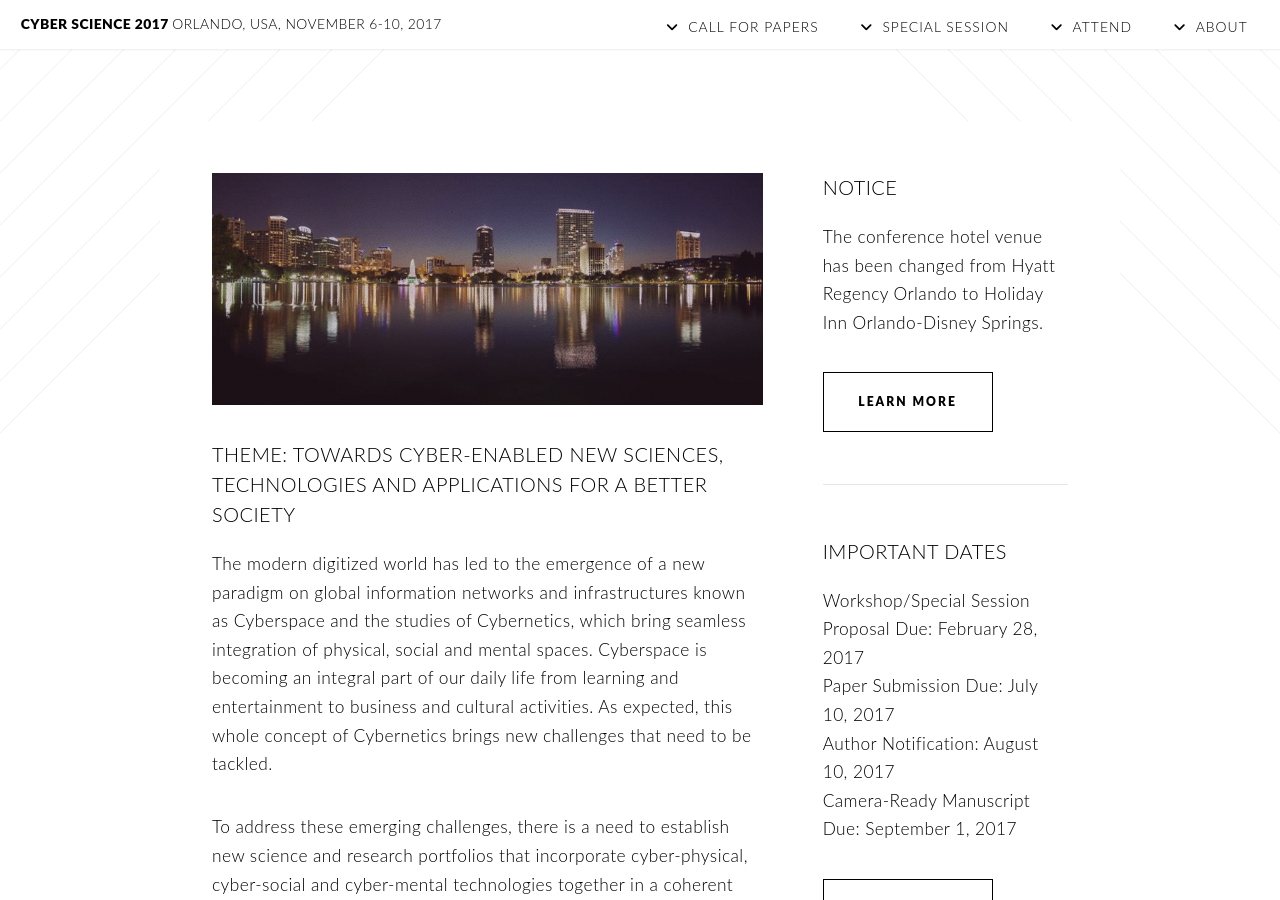
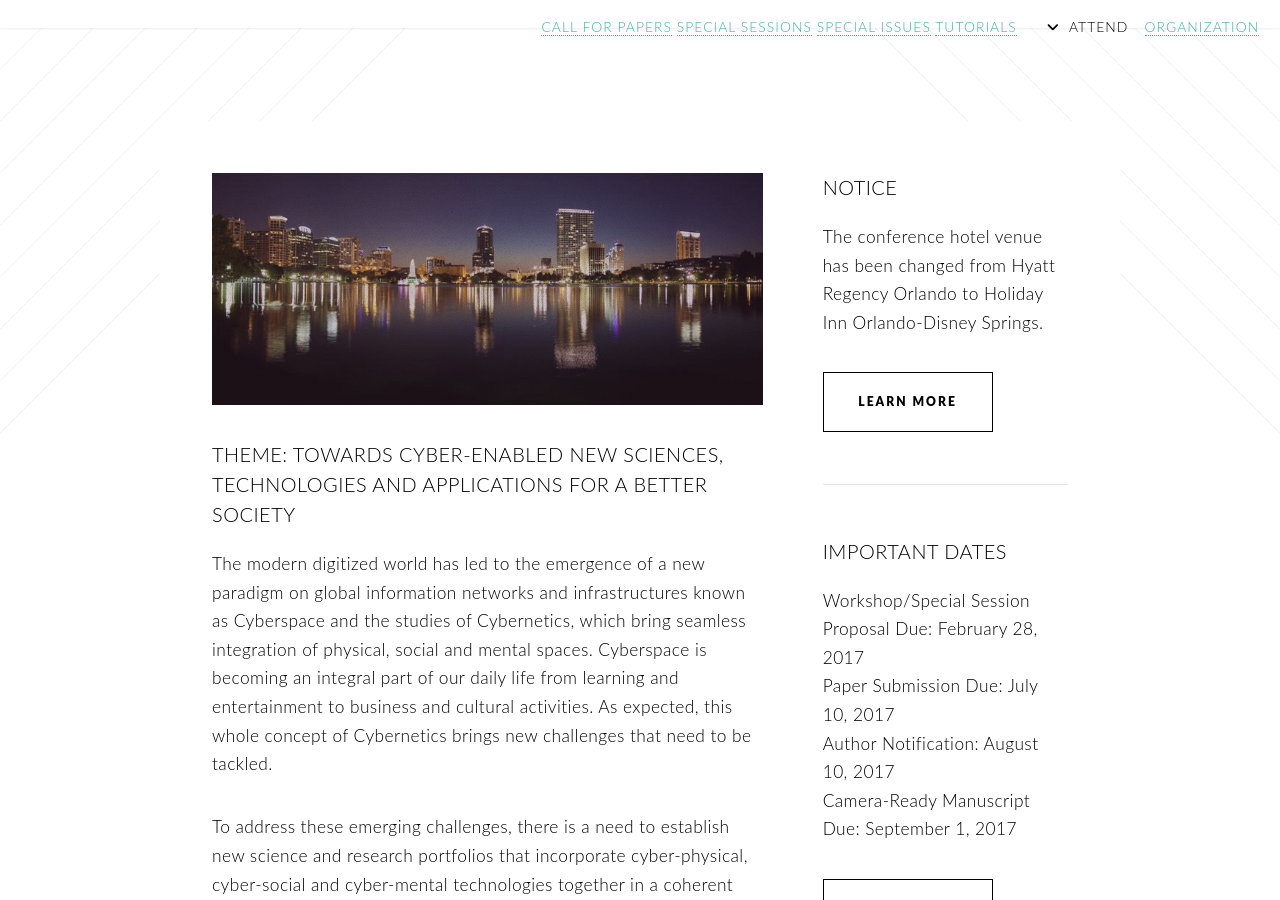
Before and after one commit to cyber-science/2017, a Jekyll site: the page built from index.md, in a window 1280 px wide and 900 px high. Built offline with Jekyll 4.4.1, drawn with Linux system fonts in a browser that asks for light colours; nearby versions of some CDN libraries.

Commit message:
Fix header options

```diff
--- a/_includes/twenty/header.html
+++ b/_includes/twenty/header.html
@@ -1,36 +1,12 @@
 <!-- Header -->
 <header id="header">
-  <h1 id="logo"><a href="index.html">{{ site.title }} <span>{{ site.description }}</span></a></h1>
+  <!--<h1 id="logo"><a href="index.html">{{ site.title }} <span>{{ site.description }}</span></a></h1>-->
   <nav id="nav">
     <ul>
-     <li class="submenu">
-        <a href="#">Call for Papers</a>
-        <ul>
-          <li>
-            <a href="{{"/cfp.html" | prepend: site.baseurl}}">Call for Paper</a>
-          </li>
-          <li>
-            <a href="{{"/important-dates.html" | prepend: site.baseurl}}">Important Dates</a>
-          </li>
-          <li>
-            <a href="{{"/co-located-conferences.html" | prepend: site.baseurl}}">Co-located Conferences</a>
-          </li>
-        </ul>
-      </li>
-      <li class="submenu">
-        <a href="#">Special Session</a>
-        <ul>
-          <li>
-            <a href="{{"/special-session.html" | prepend: site.baseurl}}">Special Session</a>
-          </li>
-          <li>
-            <a href="{{"/si.html" | prepend: site.baseurl}}">Special Issues</a>
-          </li>
-          <li>
-            <a href="{{"/tutorial.html" | prepend: site.baseurl}}">Tutorial</a>
-          </li>
-        </ul>
-      </li>
+      <a href="{{"/cfp.html" | prepend: site.baseurl}}">Call for Papers</a>
+      <a href="{{"/special-session.html" | prepend: site.baseurl}}">Special Sessions</a>
+      <a href="{{"/si.html" | prepend: site.baseurl}}">Special Issues</a>
+      <a href="{{"/tutorial.html" | prepend: site.baseurl}}">Tutorials</a>
       <li class="submenu">
         <a href="#">Attend</a>
         <ul>
@@ -40,25 +16,9 @@
           <li>
             <a href="{{"/travel.html" | prepend: site.baseurl}}">Map & Directions</a>
           </li>
-          <li>
-            <a href="#">Universities around</a>
-          </li>
-          <li>
-            <a href="#">Engineering Firms</a>
-          </li>
         </ul>
       </li>
-      <li class="submenu">
-        <a href="#">About</a>
-        <ul>
-          <li>
-            <a href="{{"/organization.html" | prepend: site.baseurl}}">Organization</a>
-          </li>
-          <li>
-            <a href="#">Program Committee</a>
-          </li>
-        </ul>
-      </li>
+      <a href="{{"/organization.html" | prepend: site.baseurl}}">Organization</a>
     </ul>
   </nav>
 </header>
```
